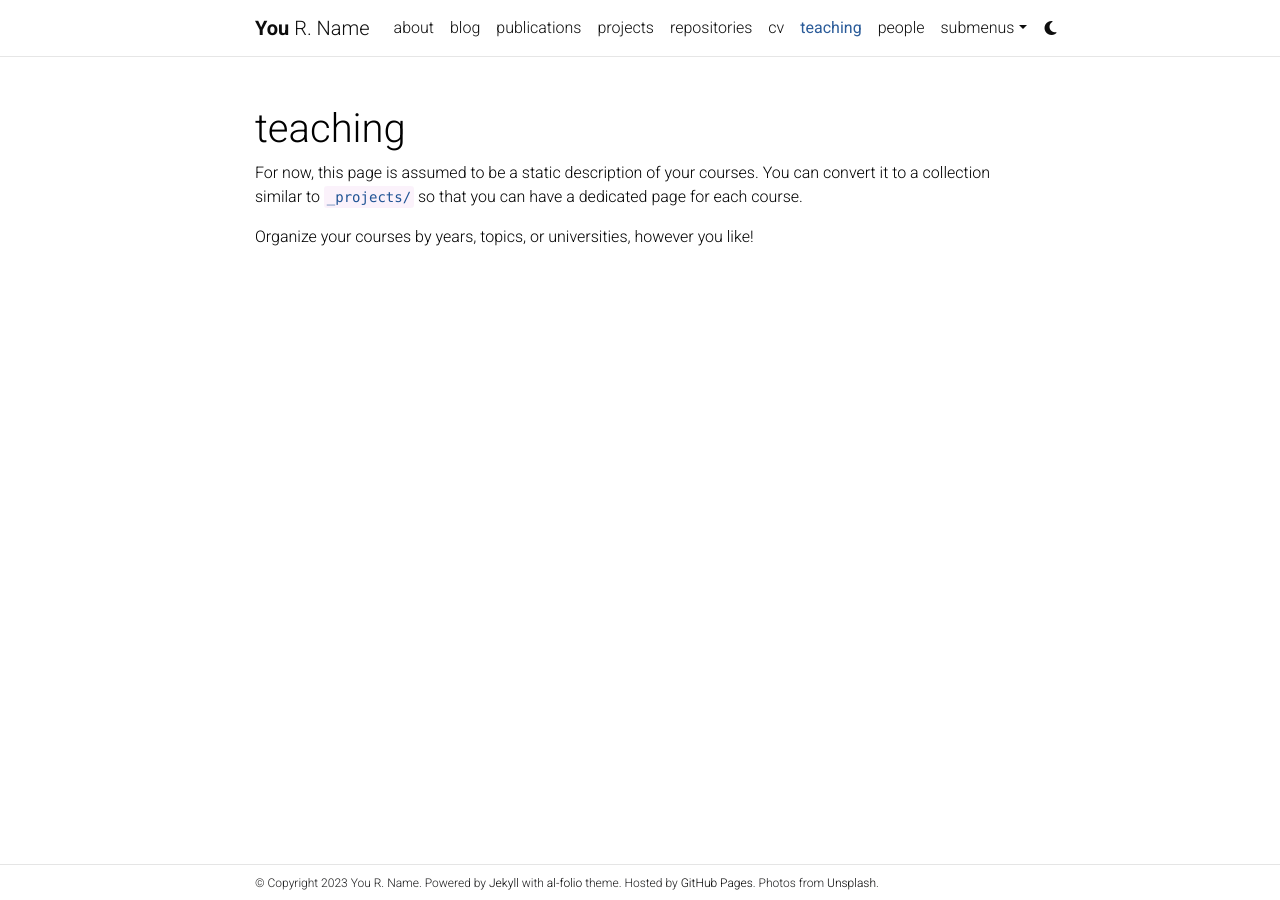
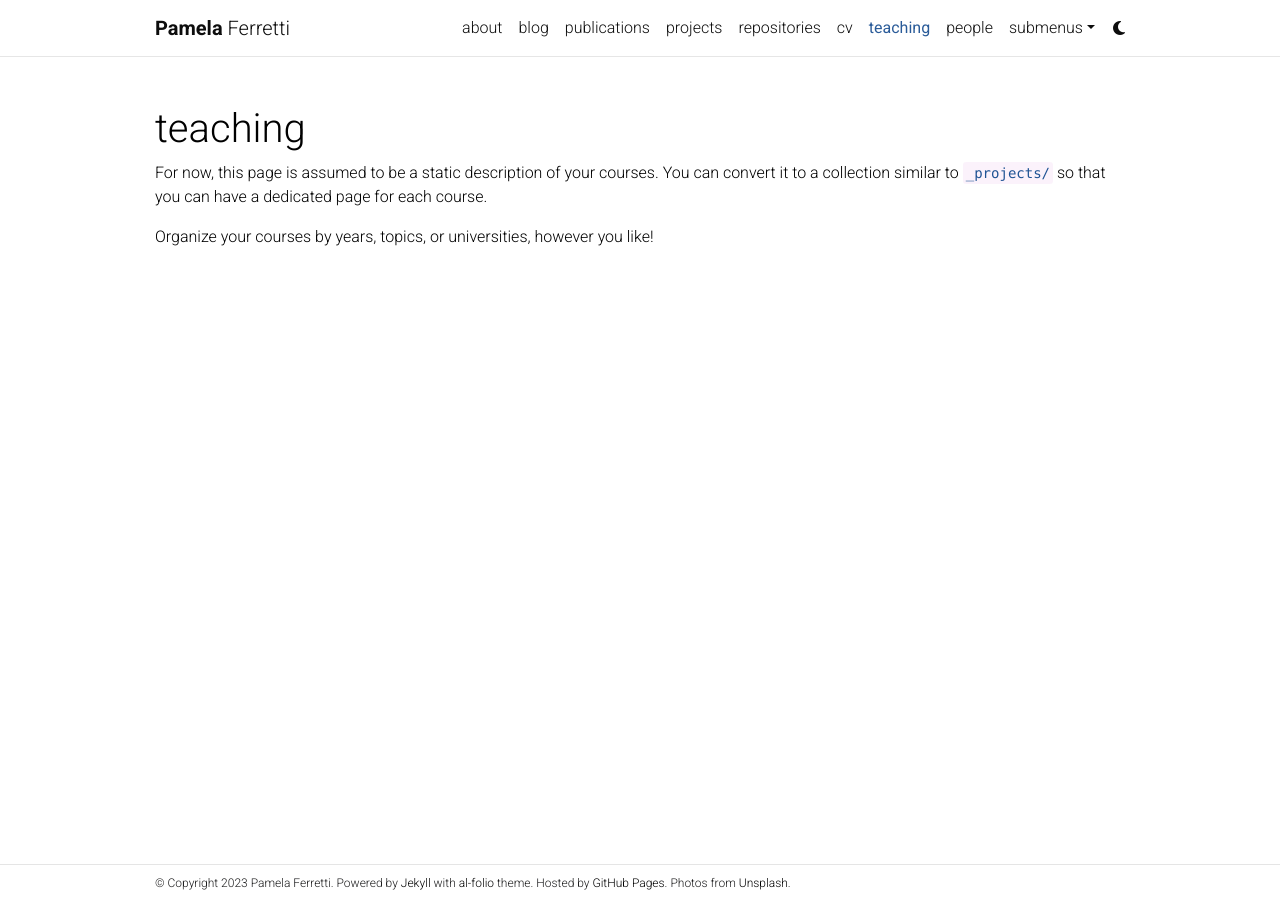
Before and after one commit to pamelaferretti/pamelaferretti.github.io, a Jekyll site: the page built from _pages/teaching.md, in a window 1280 px wide. Built offline with Jekyll 4.4.1, drawn with Linux system fonts in a browser that asks for light colours; comment, search, counter and statistics services are not loaded; a style sheet for code colours, icons or effects is not loaded; some of the changed lines change nothing that is shown.

Commit message:
Update _config.yml

```diff
--- a/_config.yml
+++ b/_config.yml
@@ -3,12 +3,12 @@
 # -----------------------------------------------------------------------------
 
 title: blank # the website title (if blank, full name will be used instead)
-first_name: You
-middle_name: R.
-last_name: Name
-email: you@example.com
+first_name: Pamela
+middle_name:
+last_name: Ferretti
+email: TODO
 description: > # the ">" symbol means to ignore newlines until "footer_text:"
-  A simple, whitespace theme for academics. Based on [*folio](https://github.com/bogoli/-folio) design.
+  Something you have to tell them about you?.
 footer_text: >
   Powered by <a href="https://jekyllrb.com/" target="_blank">Jekyll</a> with <a href="https://github.com/alshedivat/al-folio">al-folio</a> theme.
   Hosted by <a href="https://pages.github.com/" target="_blank">GitHub Pages</a>.
@@ -51,7 +51,7 @@
 footer_fixed: true
 
 # Dimensions
-max_width: 800px
+max_width: 1000px
 
 # TODO: add layout settings (single page vs. multi-page)
 
```
